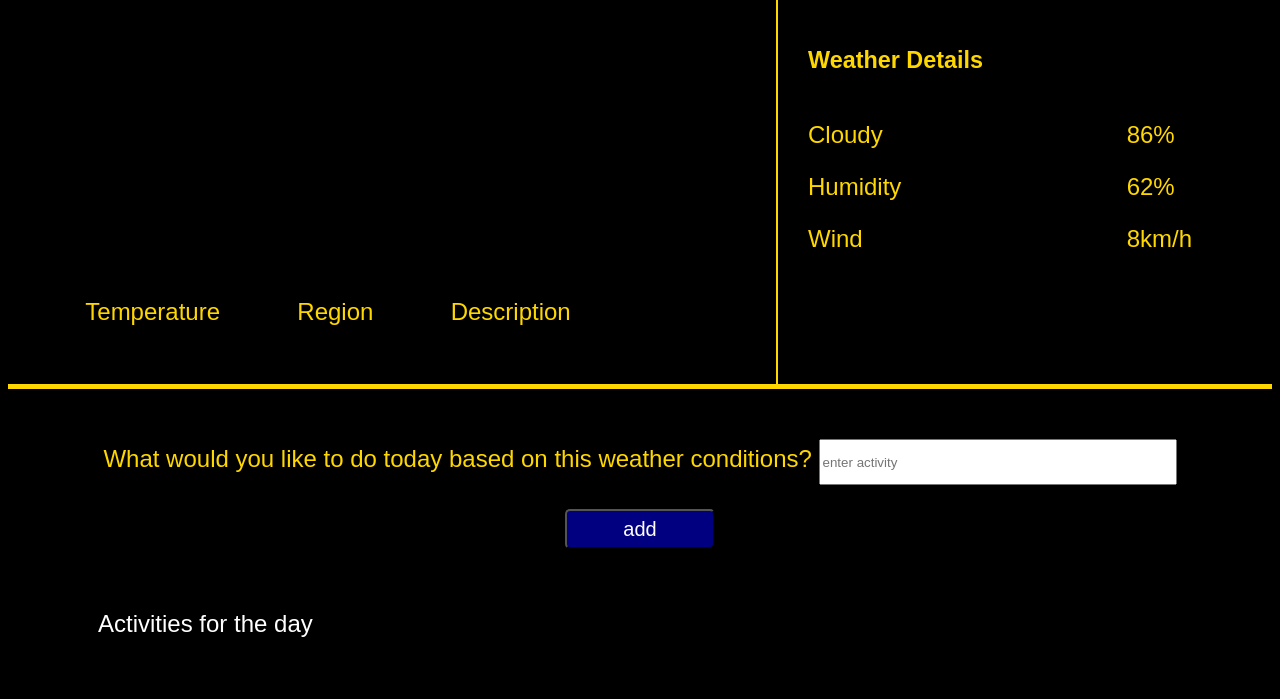
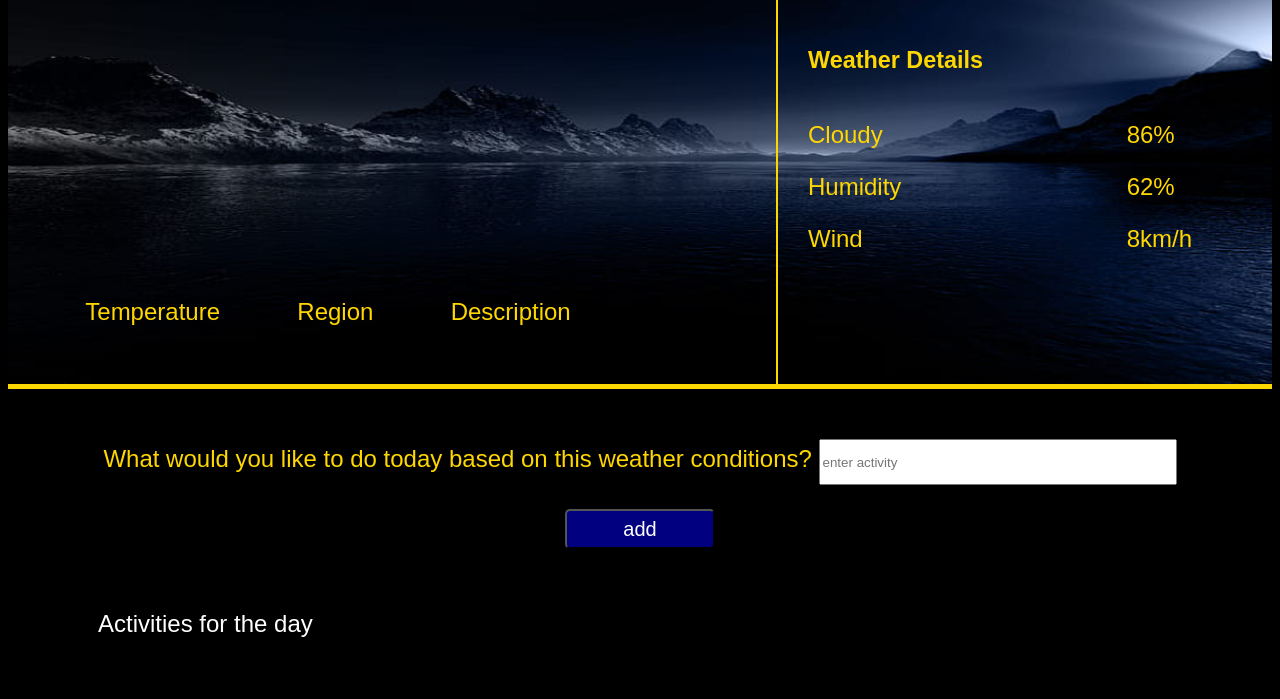
Before and after one commit to MoringaWachira/weather-app, a plain HTML site: page index.html in a window 1280 px wide. Shown: the part 104-803 px from the top of the page. Drawn offline with Linux system fonts and the light colour scheme; no server answers.

Commit message:
update path

```diff
--- a/assets/css/style.css
+++ b/assets/css/style.css
@@ -9,7 +9,7 @@ body {
     height: 60vh;
     margin: 0 auto;
     display: flex;
-    background-image: url('assets/images/lake.jpg');
+    background-image: url('/images/lake.jpg');
     background-repeat: no-repeat;
     background-size: 100% 100%;
     border-bottom: 5px solid gold;
```
Also changed, not shown: images/lake.jpg (renamed from assets/images/lake.jpg).
